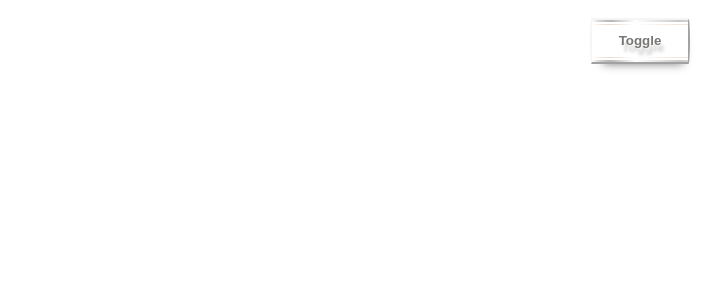
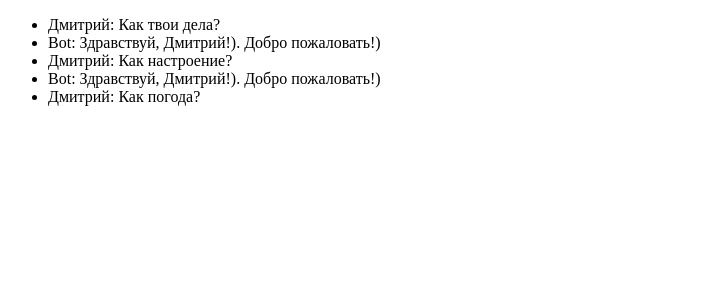
Before and after one commit to SergeyShashin/react151223, a React app: page / in a window 1280 px wide. Shown: the top 300 px of the page, without its empty margins (0-721 px from the left). Built offline with nearby package versions, Linux system fonts and the light colour scheme.

Commit message:
React 151223 lesson2 added Messenger.

```diff
--- /dev/null
+++ b/src/components/Messenger.jsx
@@ -0,0 +1,59 @@
+import React, { Component } from 'react';
+
+const messages = [
+  { text: 'Привет, друг!', author: 'Дмитрий' },
+  { text: 'Как твои дела?', author: 'Дмитрий' },
+  { text: 'Как настроение?', author: 'Дмитрий' },
+  { text: 'Как погода?', author: 'Дмитрий' },
+];
+
+export class Messenger extends Component {
+  constructor(props) {
+    super(props);
+
+    this.state = {
+      messages: []
+    }
+
+    this.interval = null;
+  }
+
+  componentDidMount() {
+    let lengthArrMessages = messages.length;
+    this.interval = setInterval(() => {
+      let randIdx = Math.floor(Math.random() * lengthArrMessages);
+      this.setState({ messages: this.state.messages.concat([{ text: messages[randIdx].text, author: messages[randIdx].author }]) });
+    }, 1500);
+  }
+
+  componentDidUpdate() {
+    let {messages} = this.state;
+    let lastMessage = messages.length - 1;
+    let author = messages[lastMessage].author !== 'Bot' ? messages[lastMessage].author : null;
+    console.log(author);
+    if (author) {
+      setTimeout(() => {
+        this.setState({ messages: this.state.messages.concat([{ text: `Здравствуй, ${author}!). Добро пожаловать!)`, author: 'Bot' }]) });
+      }, 1000);
+    }
+  }
+
+  componentWillUnmount() {
+    clearInterval(this.interval);
+  }
+
+  render() {
+    let { messages } = this.state;
+
+    return (
+      <div>
+        <ul>
+          {messages.map((message, idx) => <li key={idx}>{message.author}: {message.text}</li>)}
+
+        </ul>
+      </div>
+    );
+
+  }
+
+}
--- a/src/index.html
+++ b/src/index.html
@@ -6,9 +6,9 @@
   <meta name="viewport" content="width=device-width, initial-scale=1.0">
   <title>Document</title>
   <style>
-    div {
+    /* div {
       text-align: center;
-    }
+    } */
 
     span {
       min-width: 20px;
--- a/src/index.jsx
+++ b/src/index.jsx
@@ -2,7 +2,8 @@
 import React from 'react';
 // import ReactDom from 'react-dom';
 import ReactDom from 'react-dom/client';
-import { App } from 'components/App';
+// import { App } from 'components/App';
+import { Messenger } from 'components/Messenger';
 
 // console.log('Hi react!');
 
@@ -27,4 +28,5 @@ import { App } from 'components/App';
 //   document.getElementById('root')
 // );
 
-ReactDom.createRoot(document.getElementById('root')).render(<App />);
+// ReactDom.createRoot(document.getElementById('root')).render(<App />);
+ReactDom.createRoot(document.getElementById('root')).render(<Messenger />);
```
